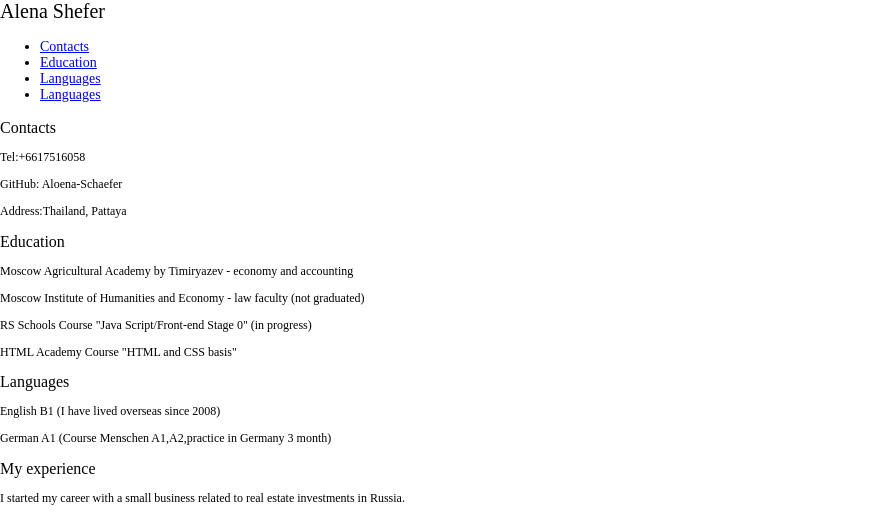
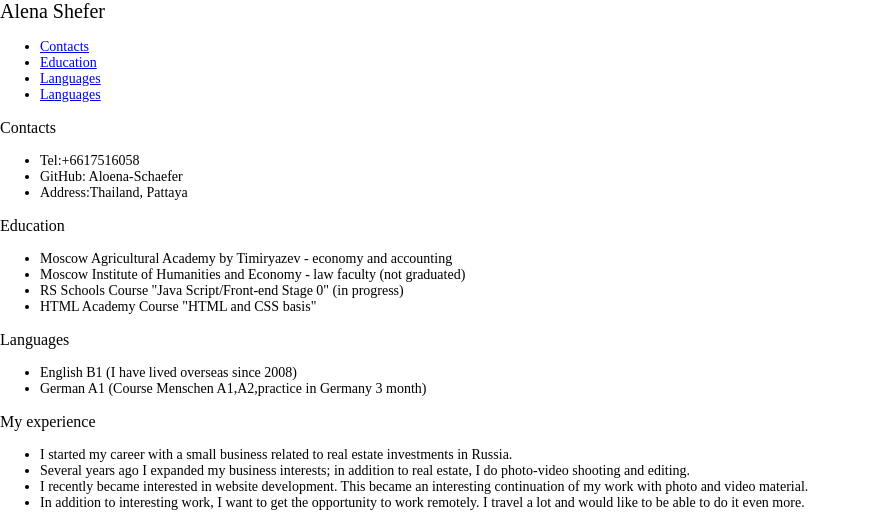
Before and after one commit to Aloena-Schaefer/rsschool-cv, a plain HTML site: page index.html in a window 1280 px wide. Shown: the top 515 px of the page, without its empty margins (0-871 px from the left). Drawn offline with Linux system fonts and the light colour scheme.

Commit message:
feat: Update index.html
update

```diff
--- a/index.html
+++ b/index.html
@@ -24,29 +24,37 @@
       <section>
       <article>
         <h2>Contacts</h2>
-        <p>Tel:+6617516058</p>
-        <p>GitHub: Aloena-Schaefer</p>
-        <p>Address:Thailand, Pattaya</p>
+        <ul>
+        <li>Tel:+6617516058</li>
+        <li>GitHub: Aloena-Schaefer</li>
+        <li>Address:Thailand, Pattaya</li>
+          </ul>
       </article>
       <article>
         <h2>Education</h2>
-        <p>Moscow Agricultural Academy by Timiryazev - economy and accounting</p>
-        <p>Moscow Institute of Humanities and Economy - law faculty (not graduated)</p>
-        <p>RS Schools Course "Java Script/Front-end Stage 0" (in progress)</p>
-        <p>HTML Academy Course "HTML and CSS basis"</p>
+        <ul>
+        <li>Moscow Agricultural Academy by Timiryazev - economy and accounting</li>
+        <li>Moscow Institute of Humanities and Economy - law faculty (not graduated)</li>
+        <li>RS Schools Course "Java Script/Front-end Stage 0" (in progress)</li>
+        <li>HTML Academy Course "HTML and CSS basis"</li>
+          </ul>
       </article>
       <article>
         <h2>Languages</h2>
-        <p>English B1 (I have lived overseas since 2008)</p>
-        <p>German A1 (Course Menschen A1,A2,practice in Germany 3 month)</p>
+        <ul>
+        <li>English B1 (I have lived overseas since 2008)</li>
+        <li>German A1 (Course Menschen A1,A2,practice in Germany 3 month)</li>
+          </ul>
       </article>
       <article>
         <h2>My experience</h2>
-        <p>I started my career with a small business related to real estate investments in Russia.</p>
-        <p>Several years ago I expanded my business interests; in addition to real estate, I do photo-video shooting and editing.
-</p>
-        <p>I recently became interested in website development. This became an interesting continuation of my work with photo and video material.</p>
-        <p> In addition to interesting work, I want to get the opportunity to work remotely. I travel a lot and would like to be able to do it even more.</p>
+        <ul>
+        <li>I started my career with a small business related to real estate investments in Russia.</li>
+        <li>Several years ago I expanded my business interests; in addition to real estate, I do photo-video shooting and editing.
+</li>
+        <li>I recently became interested in website development. This became an interesting continuation of my work with photo and video material.</li>
+        <li> In addition to interesting work, I want to get the opportunity to work remotely. I travel a lot and would like to be able to do it even more.</li>
+          </ul>
       </article>
         </section>
     </main>
```
